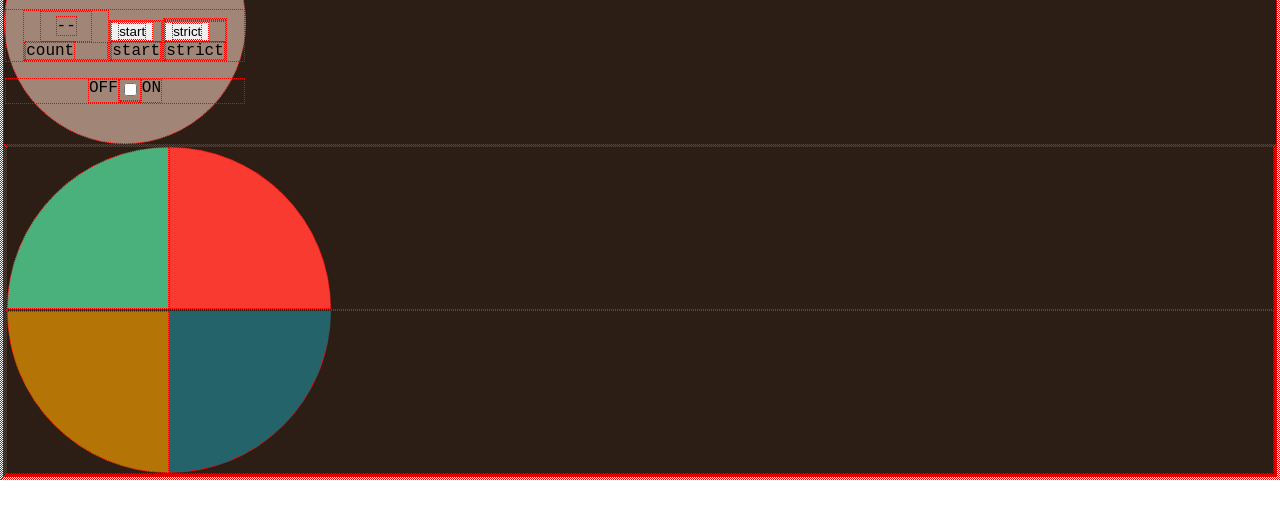
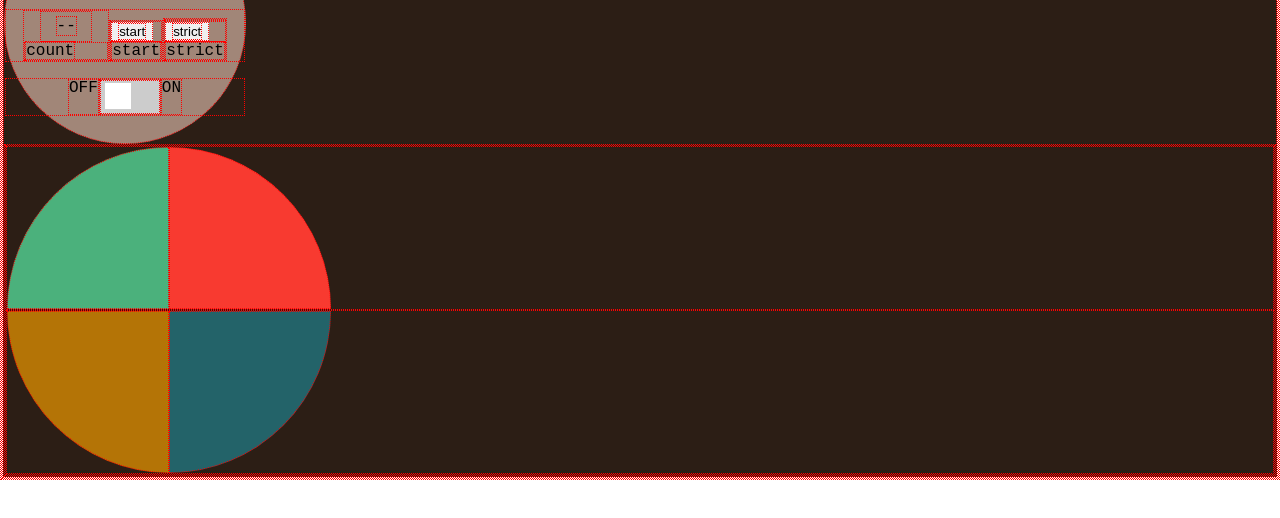
Before and after one commit to zenm/simon, a plain HTML site: page index.html in a window 1280 px wide. Shown: the part 150-668 px from the top of the page. Drawn offline with Linux system fonts and the light colour scheme; a web font is replaced by a local one.

Commit message:
added on off switch styles and eventlisteners

```diff
--- a/index.html
+++ b/index.html
@@ -45,8 +45,8 @@
         <div class="turn-on-off">
           <span>OFF</span>
           <label class="switch">
-            <input type="checkbox">
-            <div class="slider round"></div>
+            <input type="checkbox" name="turn-on-off">
+            <div class="slider"></div>
           </label>
           <span>ON</span>
         </div>
--- a/resources/main.js
+++ b/resources/main.js
@@ -6,11 +6,19 @@ function sayHello(string){
 // user behaviors
 
 // when I press the slider to the on position then I see
+var elOnOff = document.querySelector('.switch input[name=turn-on-off]');
+elOnOff.addEventListener('change', function(){
+  if (this.checked) {
+    playIntro();
+  }
+});
 // buttons light up around the circle
 // and audio chimes around the circle
 // and count display shows 0
 // and I can activate the buttons
-
+function playIntro() {
+  sayHello("yoooo");
+}
 
 
 
@@ -46,6 +54,7 @@ elYellow.addEventListener('mousedown', function() {
 
 
 // computer behaviors
+
 // when turn on
 // when strict
 // when start
--- a/resources/styles/master.css
+++ b/resources/styles/master.css
@@ -82,6 +82,57 @@ body {
   justify-content: center;
 }
 
+/* The switch - the box around the slider */
+.switch {
+  position: relative;
+  display: inline-block;
+  width: 60px;
+  height: 34px;
+}
+
+/* Hide default HTML checkbox */
+.switch input {display:none;}
+
+/* The slider */
+.slider {
+  position: absolute;
+  cursor: pointer;
+  top: 0;
+  left: 0;
+  right: 0;
+  bottom: 0;
+  background-color: #ccc;
+  -webkit-transition: .4s;
+  transition: .4s;
+}
+
+.slider:before {
+  position: absolute;
+  content: "";
+  height: 26px;
+  width: 26px;
+  left: 4px;
+  bottom: 4px;
+  background-color: white;
+  -webkit-transition: .4s;
+  transition: .4s;
+}
+
+input:checked + .slider {
+  background-color: #2196F3;
+}
+
+input:focus + .slider {
+  box-shadow: 0 0 1px #2196F3;
+}
+
+input:checked + .slider:before {
+  -webkit-transform: translateX(26px);
+  -ms-transform: translateX(26px);
+  transform: translateX(26px);
+}
+
+
 * {
   border: 1px dotted red;
 }
@@ -116,7 +167,7 @@ body {
   background-color: #F83A30;
 }
 
-.button-red-off:active{
+.button-red-off:active {
   background-color: #fcb9b5;
 }
 
```
